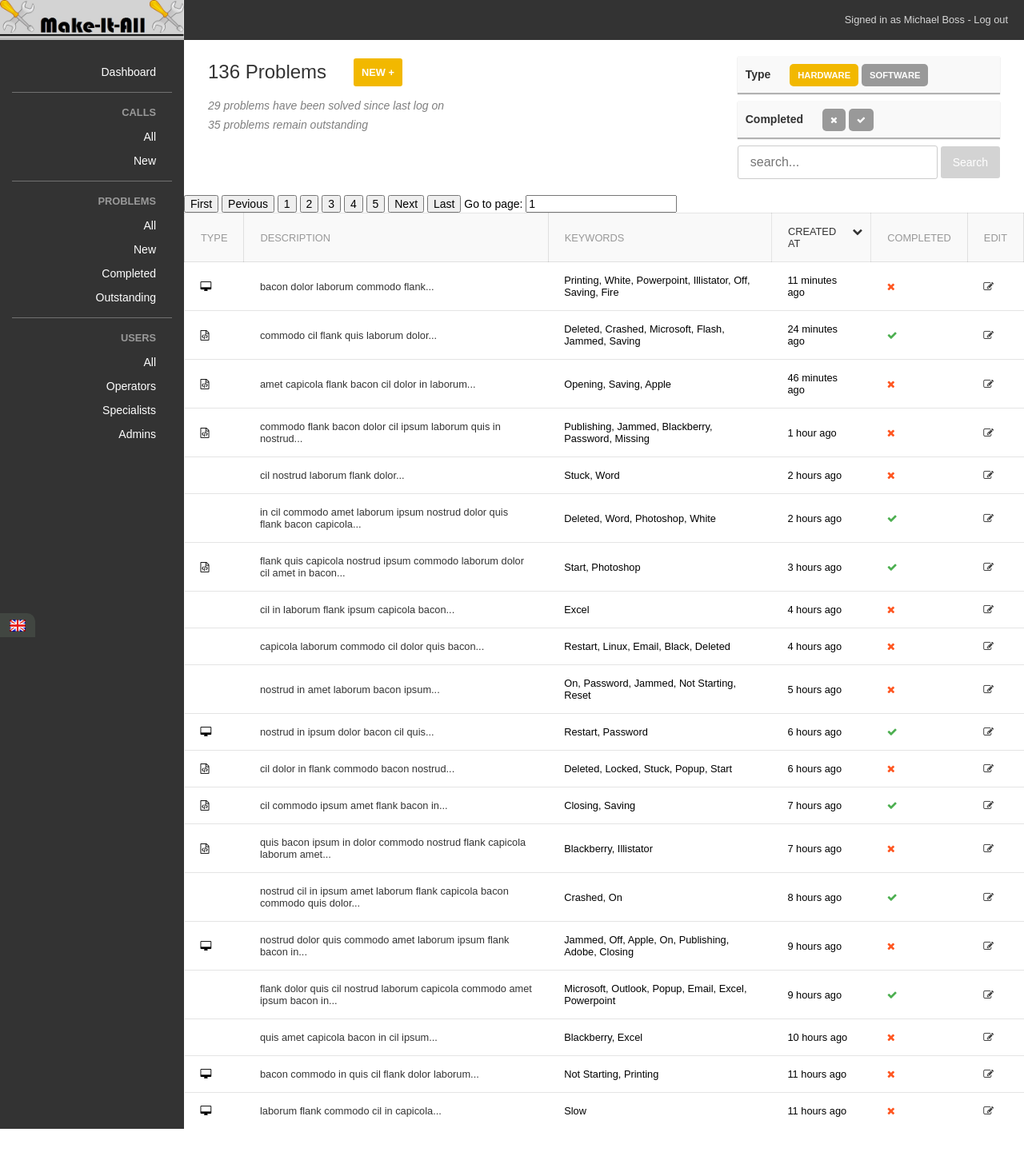
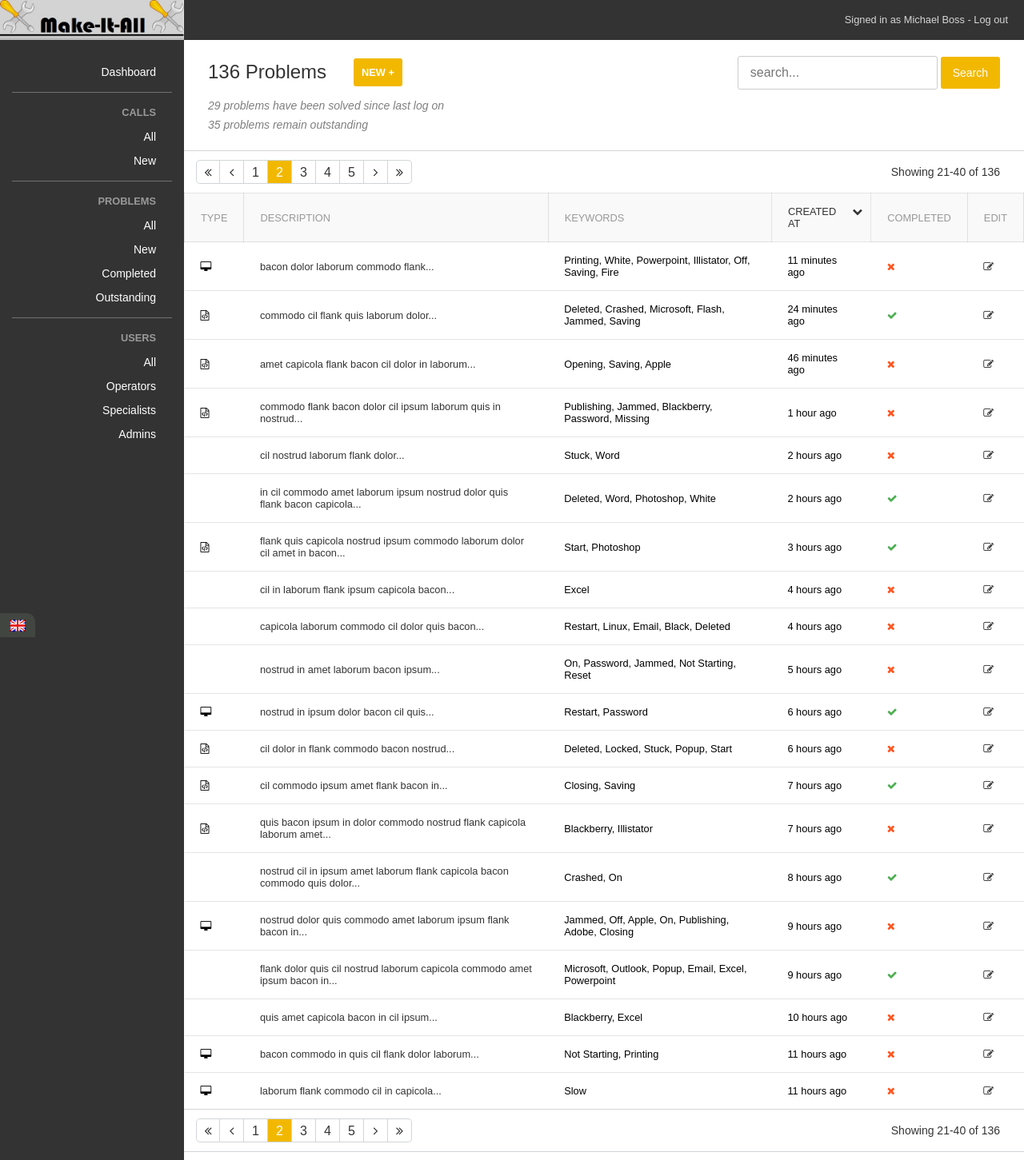
Before and after one commit to make-it-all/demo-arabic, a PHP site: page /problems in a window 1280 px wide. Shown: the whole page at 80% size. Before the commit the page ends 1412 px from the top, so only its background shows below. Run offline with PHP 8.4, Linux system fonts and the light colour scheme; some libraries are stand-ins or nearby versions.

Commit message:
added pagination

```diff
--- a/assets/stylesheets/css/application.css
+++ b/assets/stylesheets/css/application.css
@@ -3425,6 +3425,53 @@ div#language_selector {
     #flash_messages i:hover {
       opacity: 1; }
 
+.pagination {
+  border-top: 1px solid #d1d5d7;
+  padding: 0 30px 0 15px;
+  margin-top: 10px;
+  display: -webkit-box;
+  display: -webkit-flex;
+  display: -moz-flex;
+  display: -ms-flexbox;
+  display: flex;
+  -webkit-box-align: center;
+  -ms-flex-align: center;
+  -webkit-align-items: center;
+  -moz-align-items: center;
+  align-items: center; }
+  .pagination.pagination--bottom {
+    margin-top: 0;
+    margin-bottom: 10px;
+    border-bottom: 1px solid #d1d5d7; }
+  .pagination .pagination--links {
+    -webkit-box-flex: 1;
+    -webkit-flex-grow: 1;
+    -moz-flex-grow: 1;
+    -ms-flex-positive: 1;
+    flex-grow: 1;
+    font-size: 0rem; }
+    .pagination .pagination--links a, .pagination .pagination--links span {
+      border: 1px solid #d1d5d7;
+      display: inline-block;
+      width: 30px;
+      height: 30px;
+      line-height: 30px;
+      text-align: center;
+      font-size: 1rem;
+      background: white; }
+      .pagination .pagination--links a + a, .pagination .pagination--links a + span, .pagination .pagination--links span + a, .pagination .pagination--links span + span {
+        border-left: 0; }
+    .pagination .pagination--links a:hover {
+      text-decoration: none;
+      background: #ededed; }
+    .pagination .pagination--links span {
+      background: #f2b800;
+      color: white; }
+  .pagination .pagination--first {
+    border-radius: 5px 0 0 5px; }
+  .pagination .pagination--last {
+    border-radius: 0 5px 5px 0; }
+
 #page_filters {
   padding: 20px 30px; }
   #page_filters #search_form form input[type=search] {
@@ -3435,7 +3482,7 @@ div#language_selector {
     border: 1px solid #ccc;
     border-radius: 3px; }
   #page_filters #search_form form input[type=submit] {
-    background: #d3d3d3;
+    background: #f2b800;
     -webkit-appearance: none;
     display: inline-block;
     height: 40px;
--- a/assets/stylesheets/sass/application.sass
+++ b/assets/stylesheets/sass/application.sass
@@ -15,4 +15,5 @@
 @import partials/header
 @import partials/sidebar
 @import partials/flash_messages
+@import partials/pagination
 @import partials/filters
--- a/assets/stylesheets/sass/partials/_filters.sass
+++ b/assets/stylesheets/sass/partials/_filters.sass
@@ -10,7 +10,7 @@
         border: 1px solid #ccc
         border-radius: 3px
       input[type=submit]
-        background: $primary_color
+        background: $accent_color
         -webkit-appearance: none
         display: inline-block
         height: 40px
--- /dev/null
+++ b/assets/stylesheets/sass/partials/_pagination.sass
@@ -0,0 +1,40 @@
+.pagination
+  border-top: 1px solid $divider_color
+  padding: 0 30px 0 15px
+  margin-top: 10px
+
+  &.pagination--bottom
+    margin-top: 0
+    margin-bottom: 10px
+    border-bottom: 1px solid $divider_color
+  +flexbox
+  +align-items(center)
+  .pagination--links
+    +flex-grow(1)
+    font-size: 0rem
+    a, span
+      border: 1px solid $divider_color
+      display: inline-block
+      width: 30px
+      height: 30px
+      line-height: 30px
+      text-align: center
+      font-size: 1rem
+      background: white
+      + a, + span
+        border-left: 0
+    a:hover
+      text-decoration: none
+      background: $light_primary_color
+    span
+      background: $accent_color
+      color: white
+
+  .pagination--first
+    border-radius: 5px 0 0 5px
+  .pagination--prev
+  .pagination--number
+  .pagination--active
+  .pagination--next
+  .pagination--last
+    border-radius: 0 5px 5px 0
--- a/calls/index.php
+++ b/calls/index.php
@@ -10,13 +10,8 @@
         <th data-searchable>Caller</th>
         <th data-searchable>Contact Number</th>
         <th data-searchable>Operator</th>
-<<<<<<< HEAD
         <th data-searchable>Notes</th>
-        <th class="orderable orderable-asc"><a href="#">Created At</a></th>
-=======
         <th class="orderable orderable-asc"><a href="#">Received At</a></th>
-        <th>Notes</th>
->>>>>>> fe2d39a2a139cce001cfe59f84e857b635ffa065
         <th class="narrow_column">Edit</th>
       </tr>
     </thead>
--- a/problems/index.php
+++ b/problems/index.php
@@ -27,7 +27,7 @@
             <p>35 problems remain outstanding</p>
           </div>
           <div id="page_filters">
-            <div id="filter_container">
+            <!-- <div id="filter_container">
               <div class="filter_group">
                 <h4>Type</h4>
                 <a href="#" class="active_filter">Hardware</a>
@@ -38,7 +38,7 @@
                 <a href="#"><i class="fa fa-times"></i></a>
                 <a href="#"><i class="fa fa-check"></i></a>
               </div>
-            </div>
+            </div> -->
             <div id="search_form">
               <form action="" method="GET">
                 <input type="search" name="q[name_or_email_cont]" placeholder="search..."/>
@@ -48,18 +48,23 @@
           </div>
         </div>
         <div id="page_content">
-          <div>
-            <input type="button" name="firstPage" value="First">
-            <input type="button" name="previousPage" value="Pevious">
-            <input type="button" name="pageOne" value="1">
-            <input type="button" name="pageTwo" value="2">
-            <input type="button" name="pageThree" value="3">
-            <input type="button" name="pageFour" value="4">
-            <input type="button" name="pageFive" value="5">
-            <input type="button" name="nextPage" value="Next">
-            <input type="button" name="LastPage" value="Last">
-            Go to page:
-            <input type="select" name="pageSelect" value="1">
+          <div class="pagination">
+            <div class="pagination--links">
+              <a href="/problems/" class="pagination--first"><i class="fa fa-angle-double-left" aria-hidden="true"></i></a>
+              <a href="?page=1" class="pagination--prev"><i class="fa fa-angle-left" aria-hidden="true"></i></a>
+              <a href="?page=1" class="pagination--number">1</a>
+              <span class="pagination--number pagination--active">2</span>
+              <a href="?page=3" class="pagination--number">3</a>
+              <a href="?page=4" class="pagination--number">4</a>
+              <a href="?page=5" class="pagination--number">5</a>
+              <a href="?page=3" class="pagination--next"><i class="fa fa-angle-right" aria-hidden="true"></i></a>
+              <a href="?page=9" class="pagination--last"><i class="fa fa-angle-double-right" aria-hidden="true"></i></a>
+            </div>
+            <div class="pagination--results">
+              <p>
+                Showing 21-40 of 136
+              </p>
+            </div>
           </div>
           <table class="index_table">
             <thead>
@@ -125,6 +130,24 @@
               <?php endfor; ?>
             </tbody>
           </table>
+          <div class="pagination pagination--bottom">
+            <div class="pagination--links">
+              <a href="/problems/" class="pagination--first"><i class="fa fa-angle-double-left" aria-hidden="true"></i></a>
+              <a href="?page=1" class="pagination--prev"><i class="fa fa-angle-left" aria-hidden="true"></i></a>
+              <a href="?page=1" class="pagination--number">1</a>
+              <span class="pagination--number pagination--active">2</span>
+              <a href="?page=3" class="pagination--number">3</a>
+              <a href="?page=4" class="pagination--number">4</a>
+              <a href="?page=5" class="pagination--number">5</a>
+              <a href="?page=3" class="pagination--next"><i class="fa fa-angle-right" aria-hidden="true"></i></a>
+              <a href="?page=9" class="pagination--last"><i class="fa fa-angle-double-right" aria-hidden="true"></i></a>
+            </div>
+            <div class="pagination--results">
+              <p>
+                Showing 21-40 of 136
+              </p>
+            </div>
+          </div>
         </div>
       </div>
     </div>
```
